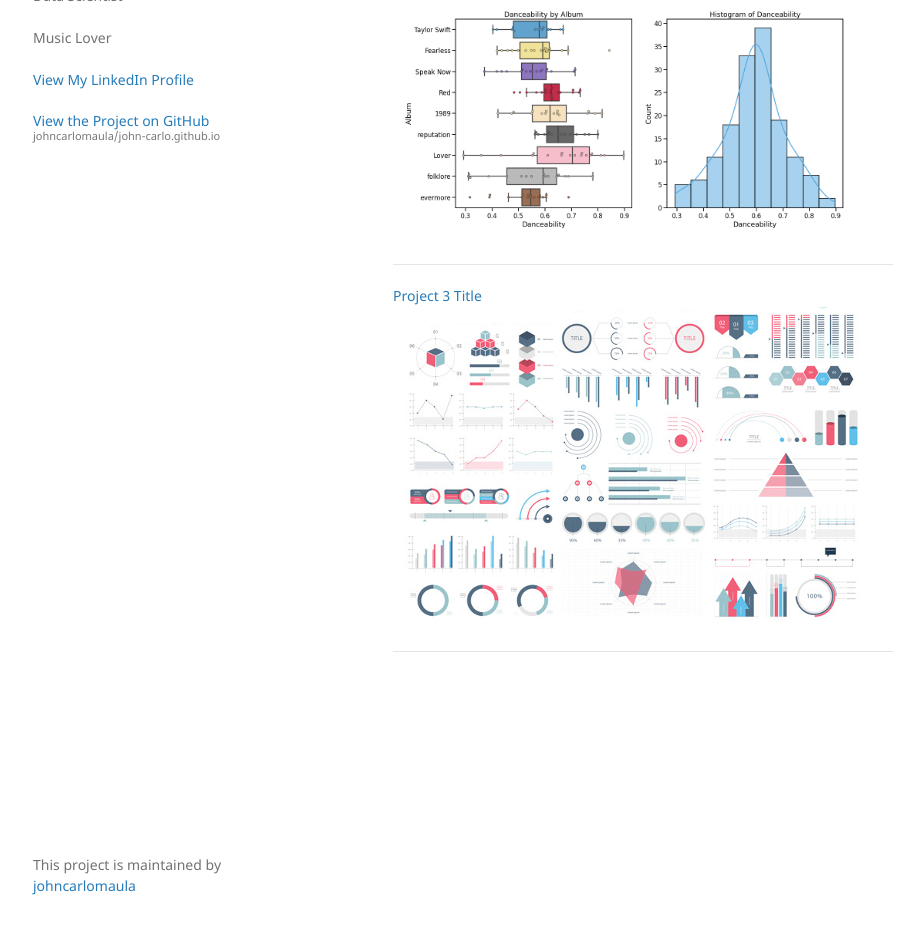
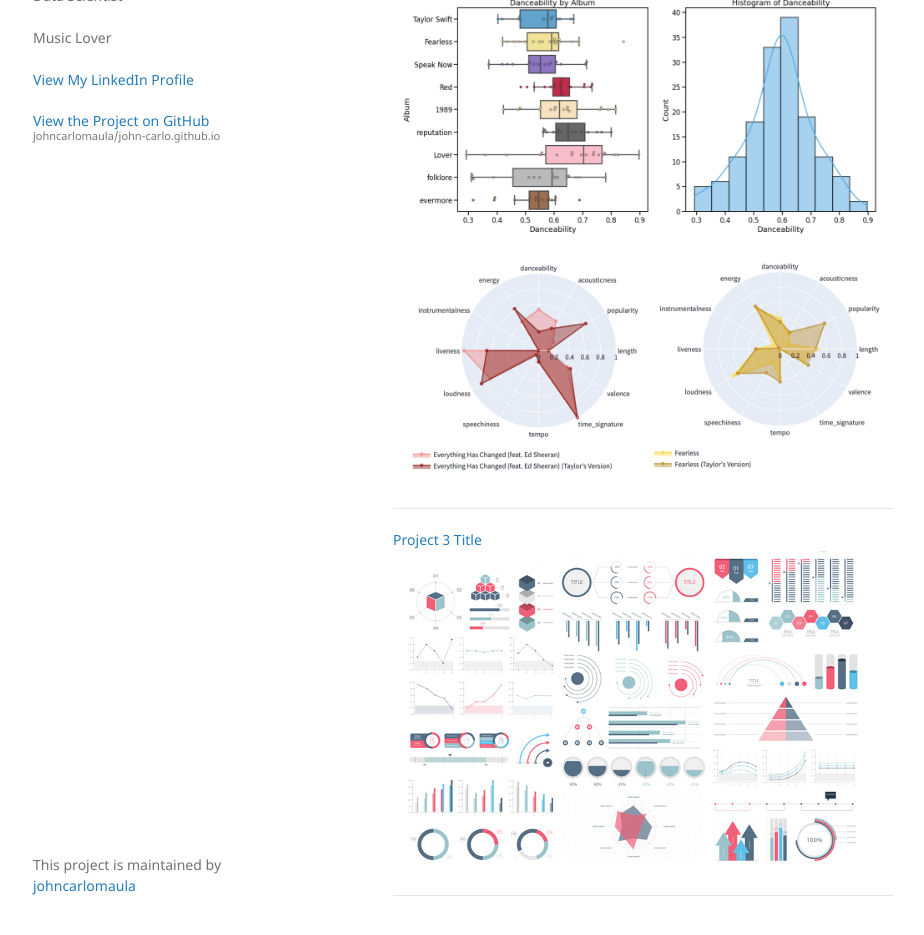
Before and after one commit to johncarlomaula/john-carlo.github.io, a Jekyll site: the page built from index.md, in a window 1280 px wide and 1297 px high. Shown: the part 331-1266 px from the top of the window, without its empty margins (177-1101 px from the left). Built offline with Jekyll 4.4.1, drawn with Linux system fonts in a browser that asks for light colours; our own code applies the rules of GitHub Pages for plain Markdown files.

Commit message:
Update index.md

```diff
--- a/index.md
+++ b/index.md
@@ -8,7 +8,7 @@
 
 In this project, I visualize the Spotify features of Taylor Swift's albums. I also built an app using streamlit to compare the features of her re-recordings with the original.
 
-<img src="images/project1_images/danceability_plot.png?raw=true"/>
+<img src="images/project1_images/project1_swift.png?raw=true"/>
 
 ---
 [Project 3 Title](http://example.com/)
```
